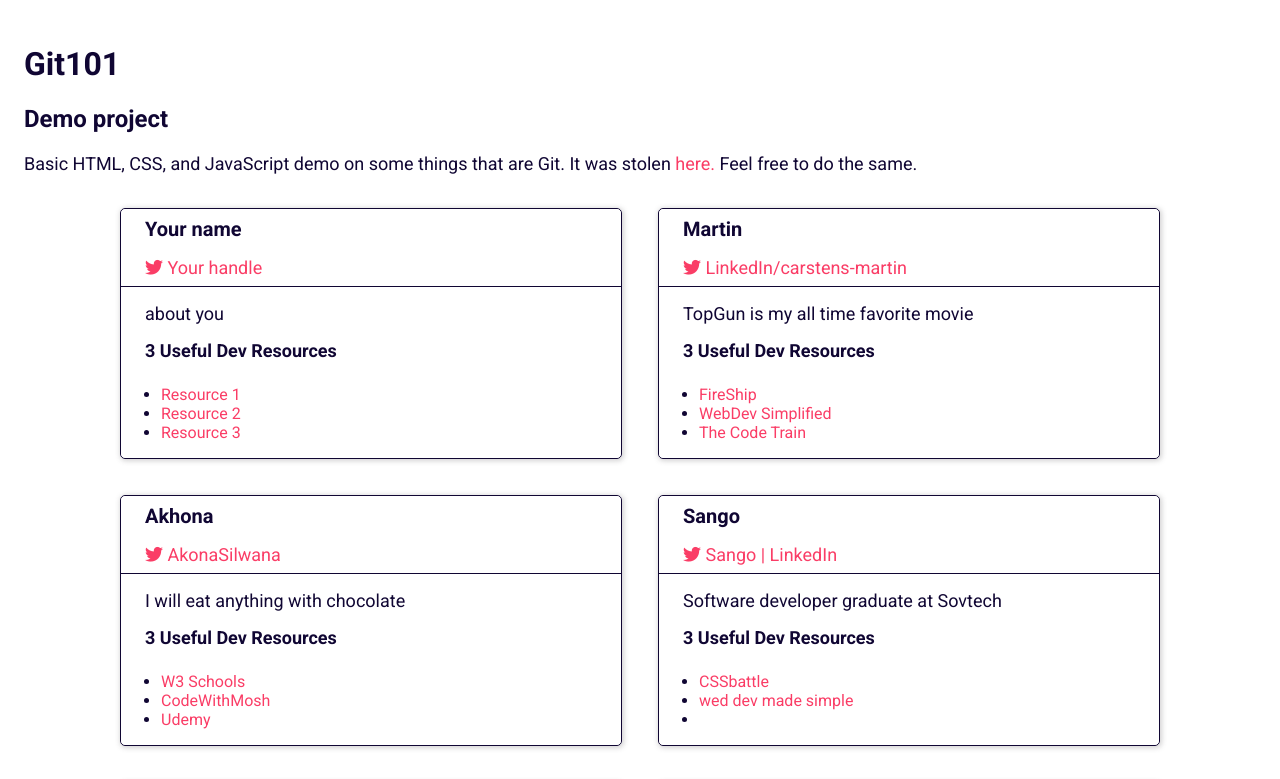
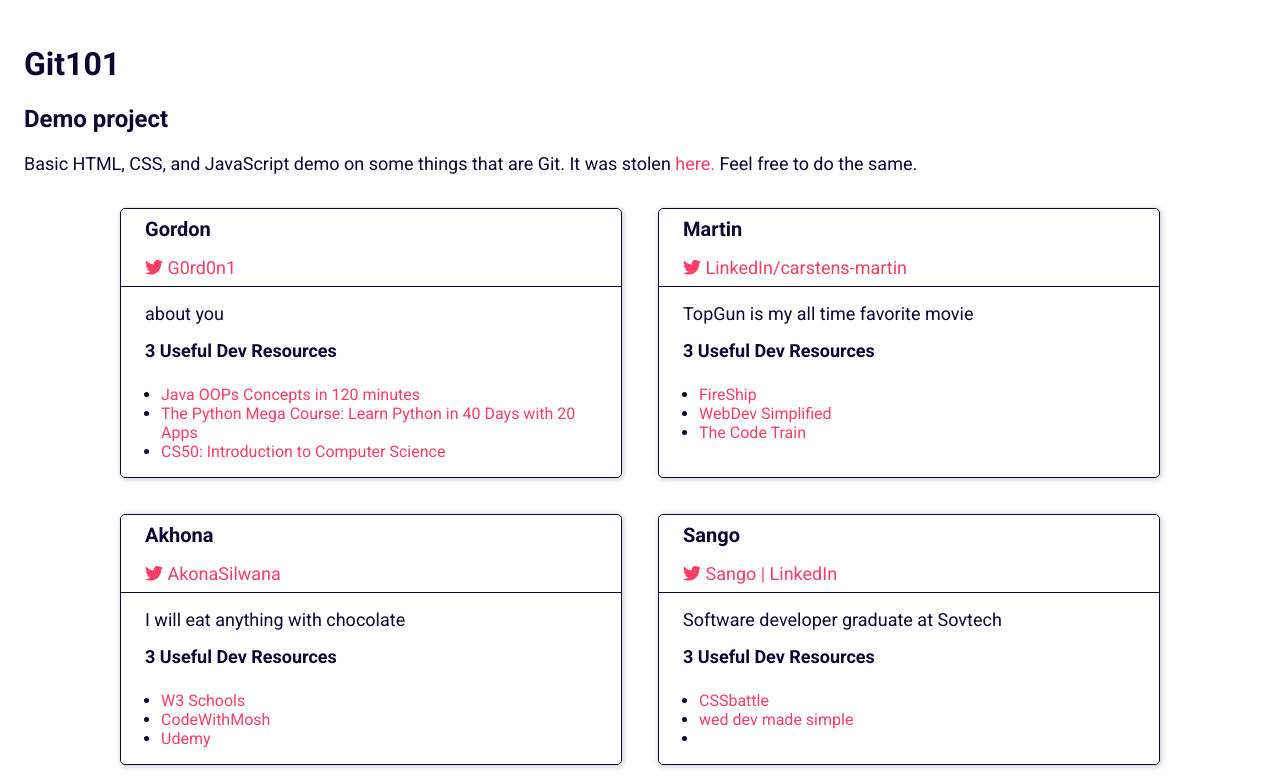
Before and after one commit to MembaMcetywa/git101, a plain HTML site: page index.html in a window 1280 px wide. Shown: the top 779 px of the page. Drawn offline with nearby package versions, Linux system fonts and the light colour scheme.

Commit message:
(feat): I added my profile card

```diff
--- a/index.html
+++ b/index.html
@@ -49,28 +49,28 @@
         <!-- DO NOT modify the TEMPLATE directly, make a copy and paste it below -->
         <!-- ==================  TEMPLATE START  ================== -->
         <div class="card">
-          <p class="name">Your name</p>
+          <p class="name">Gordon</p>
           <p class="contact">
             <i class="fab fa-twitter"></i>
-            <a href="https://www.twitter.com/" target="_blank">Your handle</a>
+            <a href="https://github.com/G0rd0n1" target="_blank">G0rd0n1</a>
           </p>
           <p class="about">about you</p>
           <div class="resources">
             <p>3 Useful Dev Resources</p>
             <ul>
               <li>
-                <a href="#" target="_blank" title="First Resource"
-                  >Resource 1</a
+                <a href="https://www.youtube.com/watch?v=6T_HgnjoYwM" target="_blank" title="Java OOPs Concepts in 120 minutes"
+                  >Java OOPs Concepts in 120 minutes</a
                 >
               </li>
               <li>
-                <a href="#" target="_blank" title="Second Resource"
-                  >Resource 2</a
+                <a href="https://www.udemy.com/course/the-python-mega-course/" target="_blank" title="The Python Mega Course: Learn Python in 40 Days with 20 Apps"
+                  >The Python Mega Course: Learn Python in 40 Days with 20 Apps</a
                 >
               </li>
               <li>
-                <a href="#" target="_blank" title="Third resource"
-                  >Resource 3</a
+                <a href="https://pll.harvard.edu/course/cs50-introduction-computer-science?delta=0" target="_blank" title="CS50: Introduction to Computer Science"
+                  >CS50: Introduction to Computer Science</a
                 >
               </li>
             </ul>
```
